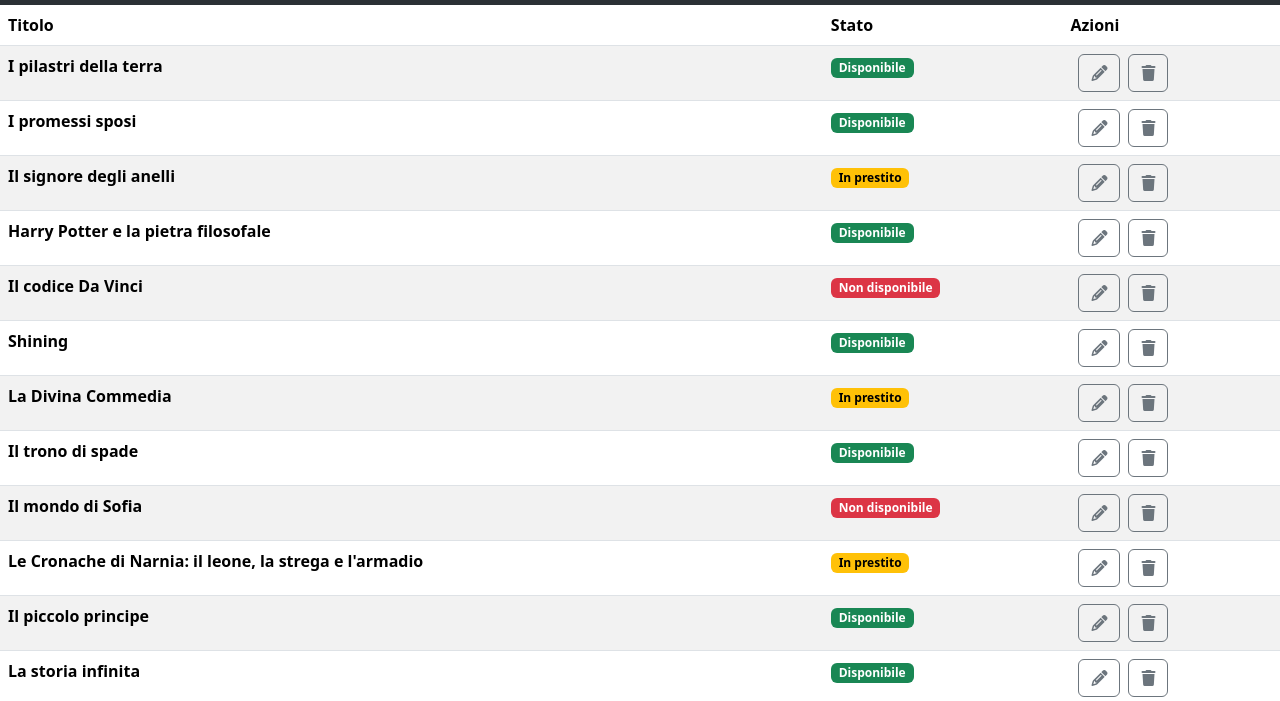
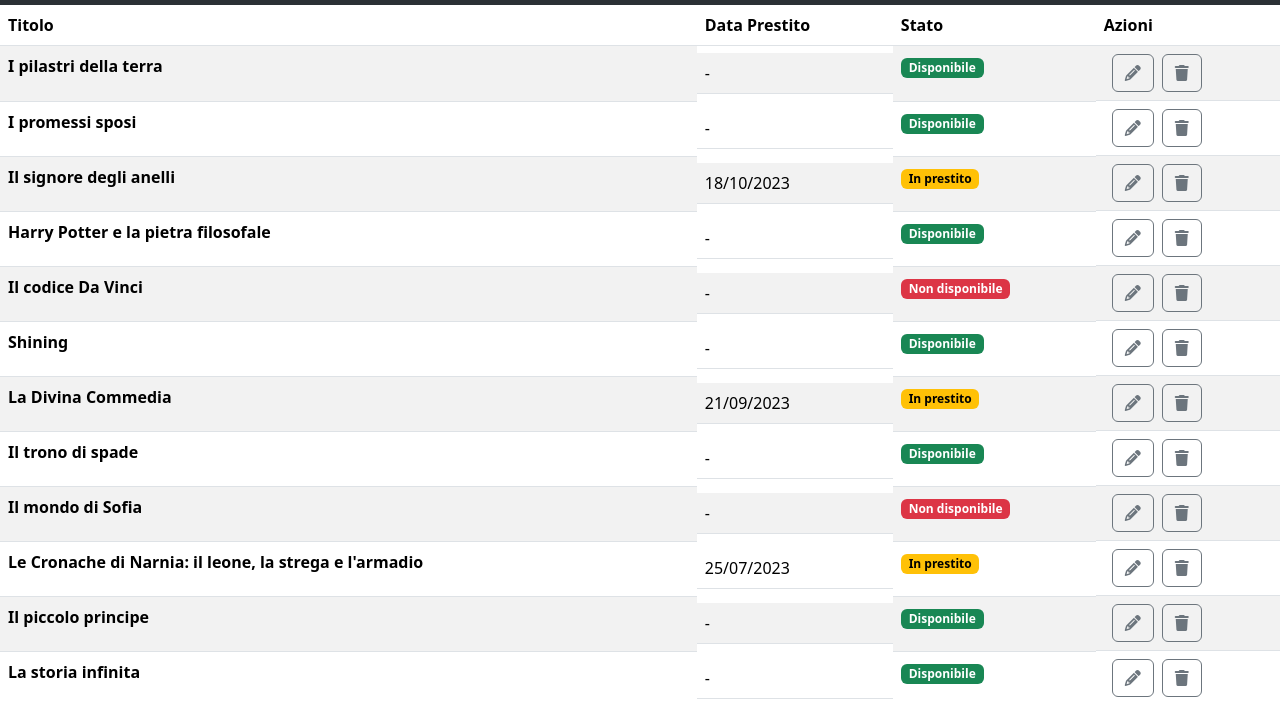
Before and after one commit to Nicolebalzano/html-css-bootstrap-dashboard, a plain HTML site: page index.html in a window 1280 px wide. Shown: the part 111-812 px from the top of the page. Drawn offline with nearby package versions, Linux system fonts and the light colour scheme.

Commit message:
feat: tablet display modified

```diff
--- a/index.html
+++ b/index.html
@@ -55,7 +55,7 @@
             <thead>
                 <tr>
                     <th scope="col">Titolo</th>
-                    <th scope="col" class="d-none">Data Prestito</th>
+                    <th scope="col" class="d-none d-md-block">Data Prestito</th>
                     <th scope="col">Stato</th>
                     <th scope="col">Azioni</th>
                 </tr>
@@ -63,7 +63,7 @@
             <tbody>
                 <tr>
                     <th scope="row">I pilastri della terra</th>
-                    <td class="d-none">-</td>
+                    <td class="d-none d-md-block">-</td>
                     <td><span class="badge text-bg-secondary text-bg-success">Disponibile</span></td>
                     <td class="d-flex">
                        <button class="btn btn-outline-secondary mx-2"> <i class="fa-solid fa-pencil"></i></button>
@@ -73,7 +73,7 @@
                 </tr>
                 <tr>
                     <th scope="row">I promessi sposi</th>
-                    <td class="d-none">-</td>
+                    <td class="d-none d-md-block">-</td>
                     <td><span class="badge text-bg-secondary text-bg-success">Disponibile</span></td>
                     <td class="d-flex">
                         <button class="btn btn-outline-secondary mx-2"> <i class="fa-solid fa-pencil"></i></button>
@@ -83,7 +83,7 @@
                 </tr>
                 <tr>
                     <th scope="row">Il signore degli anelli</th>
-                    <td class="d-none">18/10/2023</td>
+                    <td class="d-none d-md-block">18/10/2023</td>
                     <td><span class="badge text-bg-secondary text-bg-warning">In prestito</span></td>
                     <td class="d-flex">
                         <button class="btn btn-outline-secondary mx-2"> <i class="fa-solid fa-pencil"></i></button>
@@ -93,7 +93,7 @@
                 </tr>
                 <tr>
                     <th scope="row">Harry Potter e la pietra filosofale</th>
-                    <td class="d-none">-</td>
+                    <td class="d-none d-md-block">-</td>
                     <td><span class="badge text-bg-secondary text-bg-success">Disponibile</span></td>
                     <td class="d-flex">
                         <button class="btn btn-outline-secondary mx-2"> <i class="fa-solid fa-pencil"></i></button>
@@ -103,7 +103,7 @@
                 </tr>
                 <tr>
                     <th scope="row">Il codice Da Vinci</th>
-                    <td class="d-none">-</td>
+                    <td class="d-none d-md-block">-</td>
                     <td><span class="badge text-bg-secondary text-bg-danger">Non disponibile</span></td>
                     <td class="d-flex">
                         <button class="btn btn-outline-secondary mx-2"> <i class="fa-solid fa-pencil"></i></button>
@@ -113,7 +113,7 @@
                 </tr>
                 <tr>
                     <th scope="row">Shining</th>
-                    <td class="d-none">-</td>
+                    <td class="d-none d-md-block">-</td>
                     <td><span class="badge text-bg-secondary text-bg-success">Disponibile</span></td>
                     <td class="d-flex">
                         <button class="btn btn-outline-secondary mx-2"> <i class="fa-solid fa-pencil"></i></button>
@@ -123,7 +123,7 @@
                 </tr>
                 <tr>
                     <th scope="row">La Divina Commedia</th>
-                    <td class="d-none">21/09/2023</td>
+                    <td class="d-none d-md-block">21/09/2023</td>
                     <td><span class="badge text-bg-secondary text-bg-warning">In prestito</span></td>
                     <td class="d-flex">
                         <button class="btn btn-outline-secondary mx-2"> <i class="fa-solid fa-pencil"></i></button>
@@ -133,7 +133,7 @@
                 </tr>
                 <tr>
                     <th scope="row">Il trono di spade</th>
-                    <td class="d-none">-</td>
+                    <td class="d-none d-md-block">-</td>
                     <td><span class="badge text-bg-secondary text-bg-success">Disponibile</span></td>
                     <td class="d-flex">
                         <button class="btn btn-outline-secondary mx-2"> <i class="fa-solid fa-pencil"></i></button>
@@ -143,7 +143,7 @@
                 </tr>
                 <tr>
                     <th scope="row">Il mondo di Sofia</th>
-                    <td class="d-none">-</td>
+                    <td class="d-none d-md-block">-</td>
                     <td><span class="badge text-bg-secondary text-bg-danger">Non disponibile</span></td>
                     <td class="d-flex">
                         <button class="btn btn-outline-secondary mx-2"> <i class="fa-solid fa-pencil"></i></button>
@@ -153,7 +153,7 @@
                 </tr>
                 <tr>
                     <th scope="row">Le Cronache di Narnia: il leone, la strega e l'armadio</th>
-                    <td class="d-none">25/07/2023</td>
+                    <td class="d-none d-md-block">25/07/2023</td>
                     <td><span class="badge text-bg-secondary text-bg-warning">In prestito</span></td>
                     <td class="d-flex">
                         <button class="btn btn-outline-secondary mx-2"> <i class="fa-solid fa-pencil"></i></button>
@@ -163,7 +163,7 @@
                 </tr>
                 <tr>
                     <th scope="row">Il piccolo principe</th>
-                    <td class="d-none">-</td>
+                    <td class="d-none d-md-block">-</td>
                     <td><span class="badge text-bg-secondary text-bg-success">Disponibile</span></td>
                     <td class="d-flex">
                         <button class="btn btn-outline-secondary mx-2"> <i class="fa-solid fa-pencil"></i></button>
@@ -173,7 +173,7 @@
                 </tr>
                 <tr>
                     <th scope="row">La storia infinita</th>
-                    <td class="d-none">-</td>
+                    <td class="d-none d-md-block">-</td>
                     <td><span class="badge text-bg-secondary text-bg-success">Disponibile</span></td>
                     <td class="d-flex">
                         <button class="btn btn-outline-secondary mx-2"> <i class="fa-solid fa-pencil"></i></button>
```
